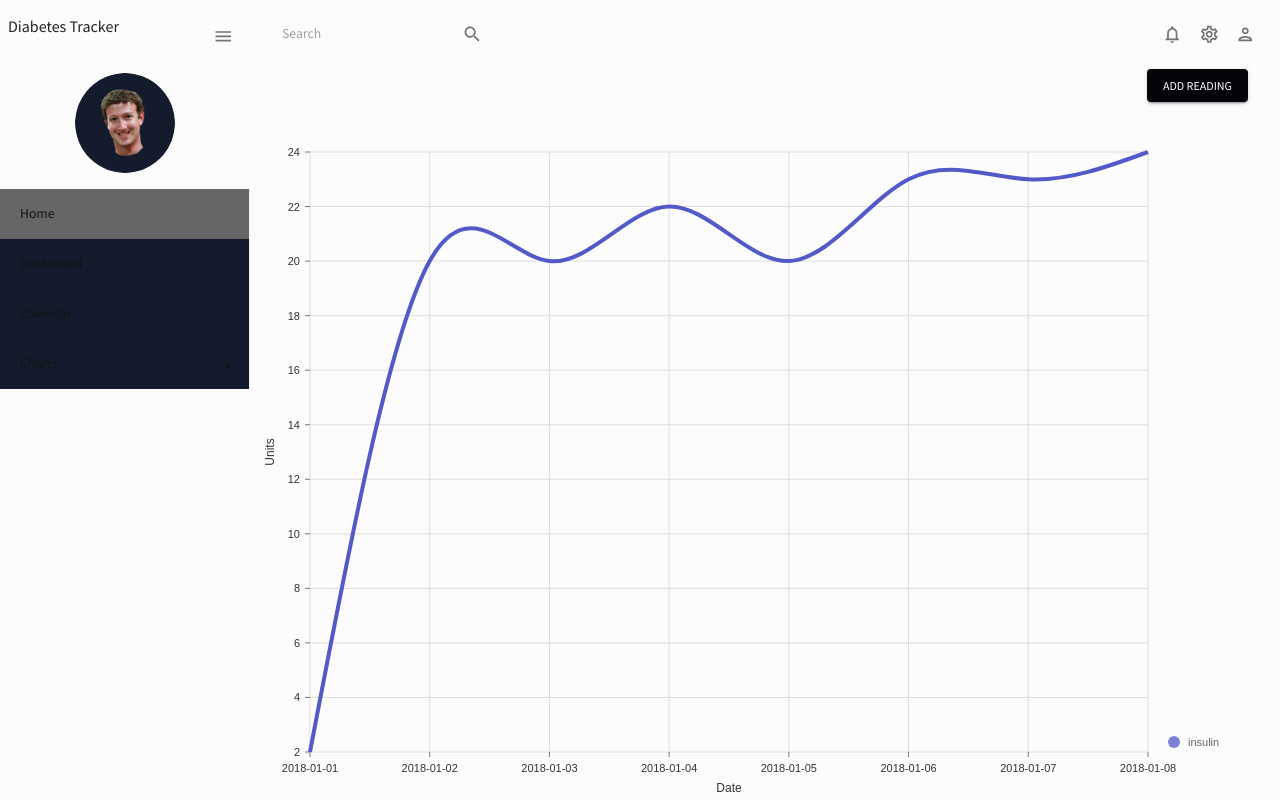
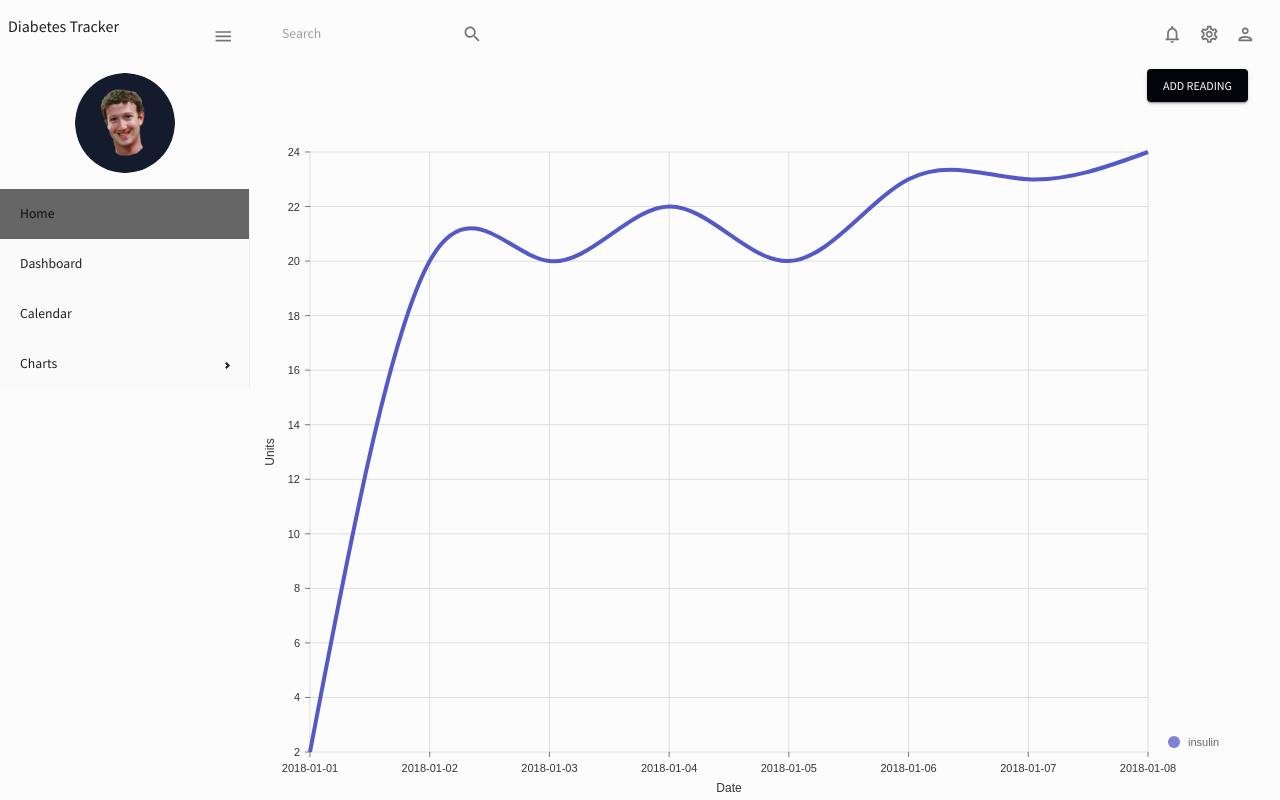
Before and after one commit to anbe6083/diabetes-tracker, a Next.js app: page /curve in a window 1280 px wide. Shown: the top 800 px of the page. Built offline with nearby package versions, Linux system fonts and the light colour scheme.

Commit message:
Edit sidenav colors

```diff
--- a/src/components/sidebar/Sidenav.jsx
+++ b/src/components/sidebar/Sidenav.jsx
@@ -19,7 +19,6 @@ import { useState } from "react";
 import HomeOutlinedIcon from "@mui/icons-material/HomeOutlined";
 
 const Item = ({ to, title, icon, isCollpased, selected, setSelected }) => {
-  const { theme, colorMode } = useMode();
   return (
     <MenuItem
       component={<Link href={to} />}
@@ -78,30 +77,26 @@ const Sidenav = () => {
       </Box>
       <Box>
         <Sidebar
-          rootStyles={{
-            color: colors.grey[100],
-            backgroundColor: `red`,
-          }}
+          rootStyles={
+            {
+              // color: colors.grey[500],
+            }
+          }
         >
           <Menu
             menuItemStyles={{
               button: ({ active }) => {
                 return {
-                  backgroundColor: active
-                    ? colors.grey[500]
-                    : colors.primary[500],
-                  color: {
-                    light: colors.grey[500],
-                  },
+                  backgroundColor: active ? colors.grey[500] : undefined,
                 };
               },
               MenuItem: ({ active }) => {
-                return {
-                  backgroundColor: colors.primary[500],
-                  color: {
-                    light: colors.grey[500],
-                  },
-                };
+                // return {
+                //   backgroundColor: colors.primary[500],
+                //   color: {
+                //     light: colors.grey[500],
+                //   },
+                // };
               },
             }}
           >
```
